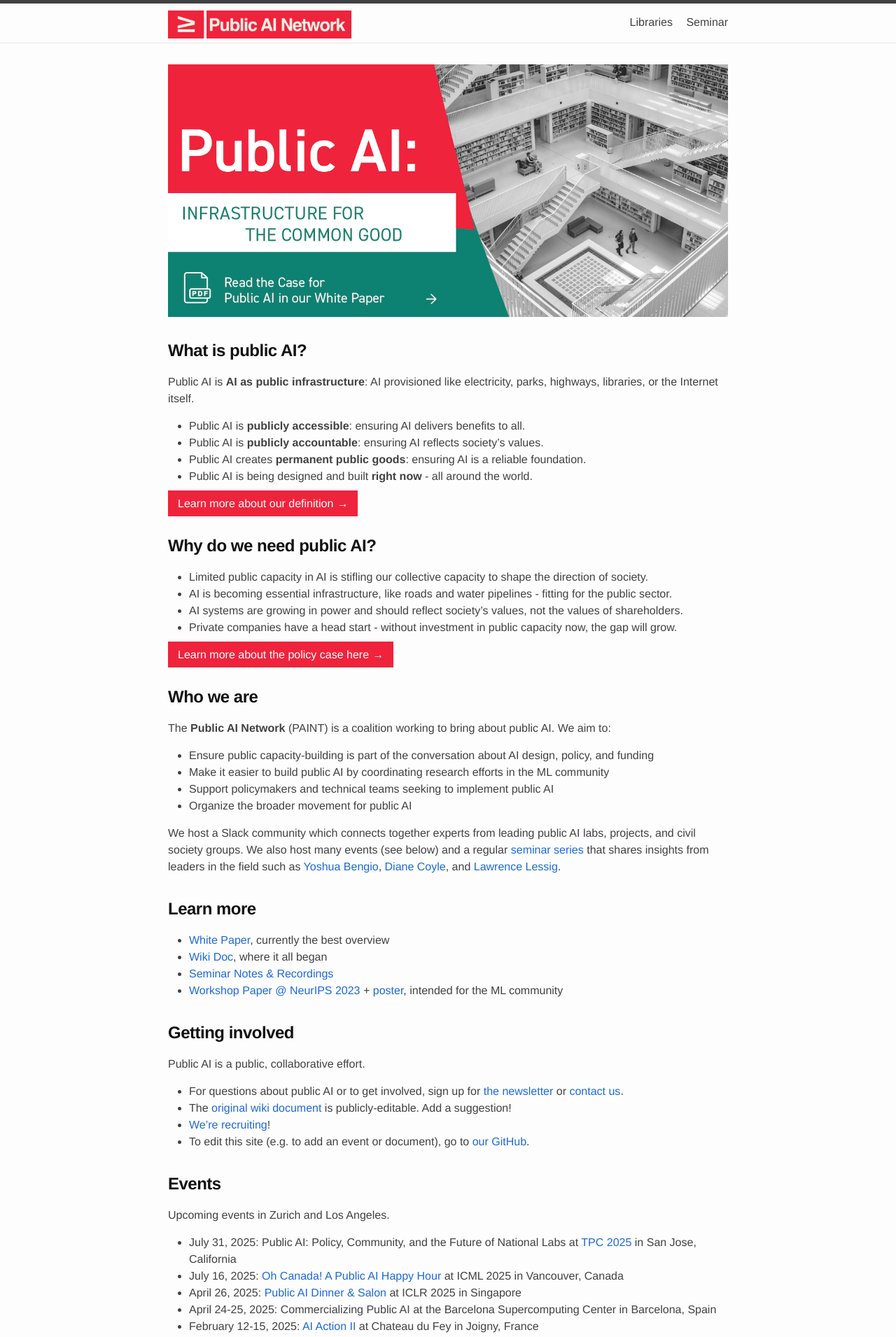
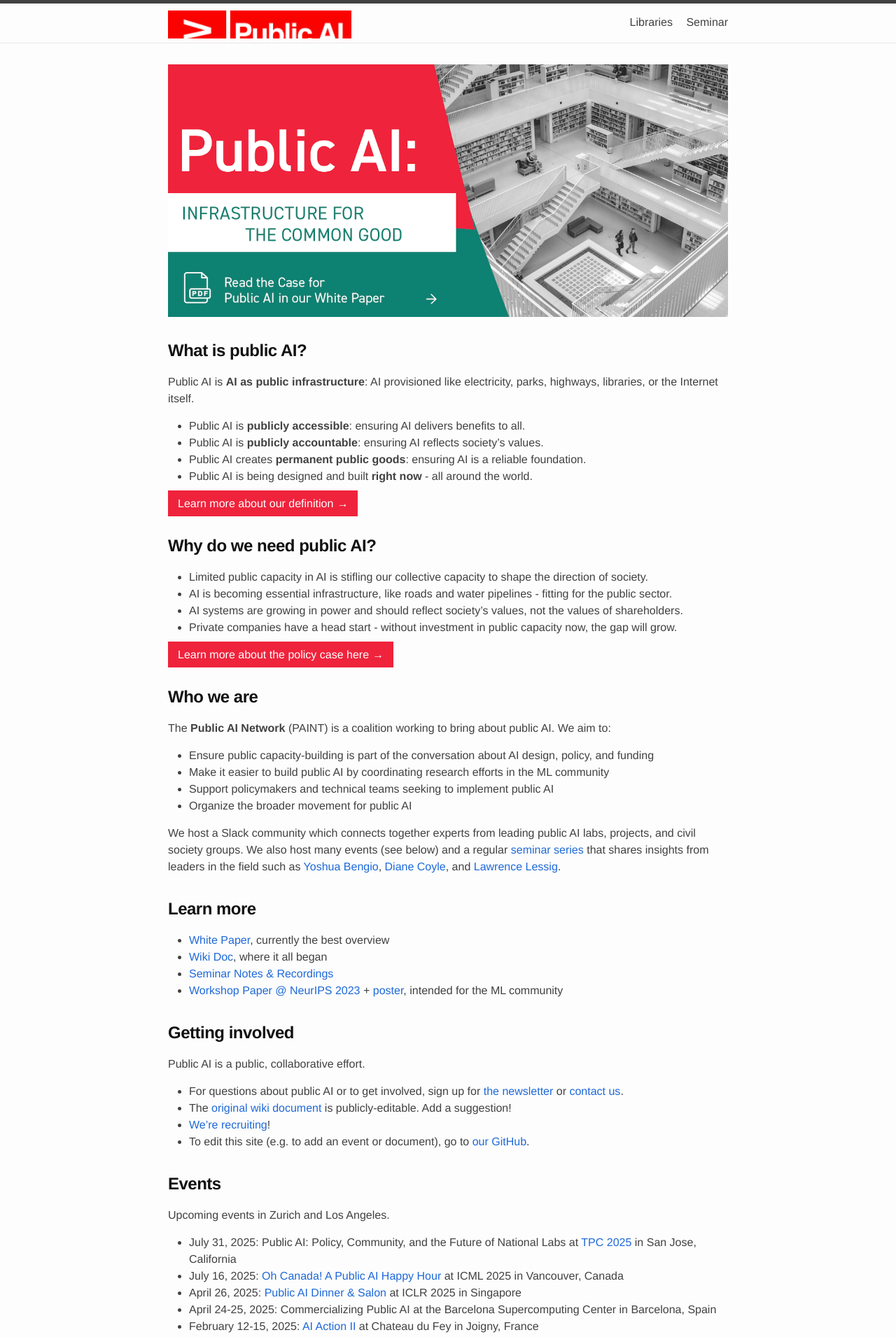
Before and after one commit to manymodels/public-ai, a Jekyll site: the page built from index.md, in a window 1280 px wide. Shown: the top 1911 px of the page at 70% size. Built offline with Jekyll 4.4.1, drawn with Linux system fonts in a browser that asks for light colours.

Commit message:
Update style.scss
Please don't change this in the middle of discussion about logo use

```diff
--- a/assets/css/style.scss
+++ b/assets/css/style.scss
@@ -12,7 +12,7 @@ body {
 
 .site-title{
     font-size: 0px;
-    background: url("/assets/logo.png");
+    background: url("/assets/logo-old.png");
     background-size: 100%;
     display: block;
     width: 262px;
```
